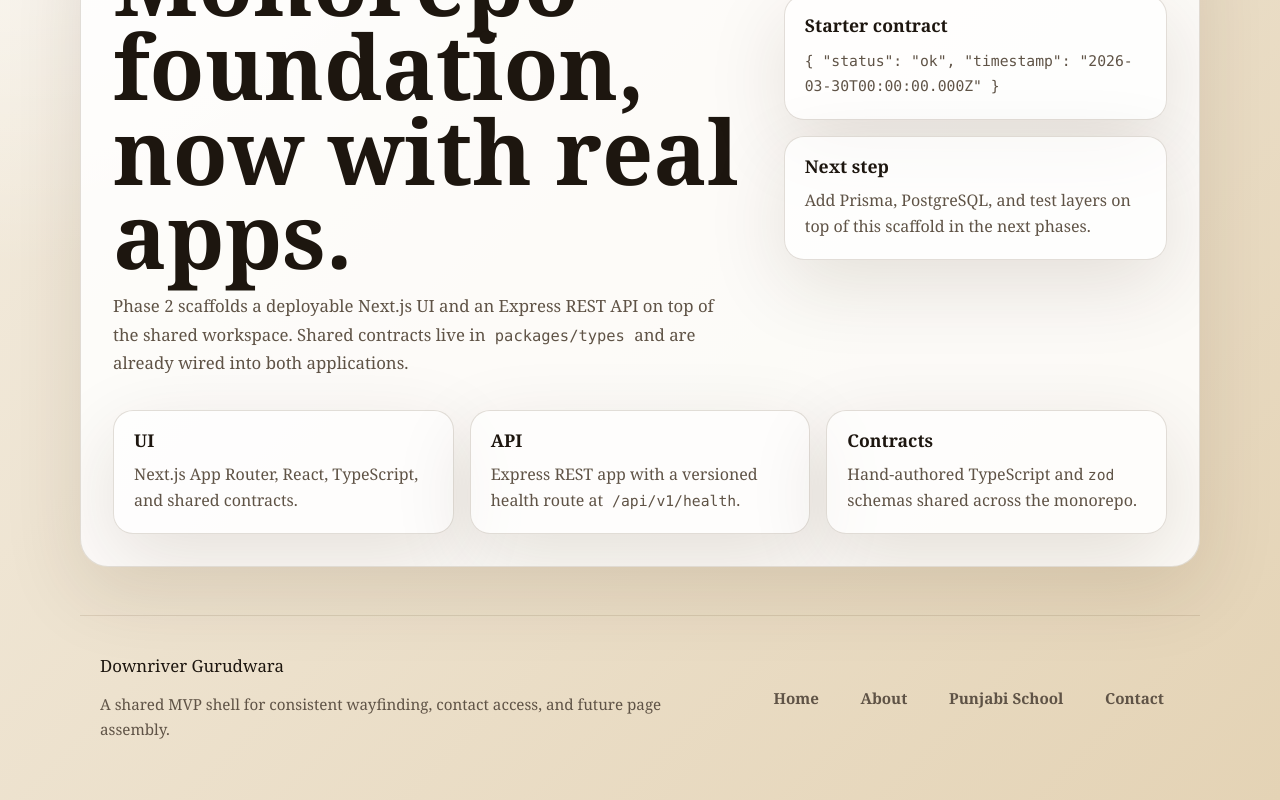
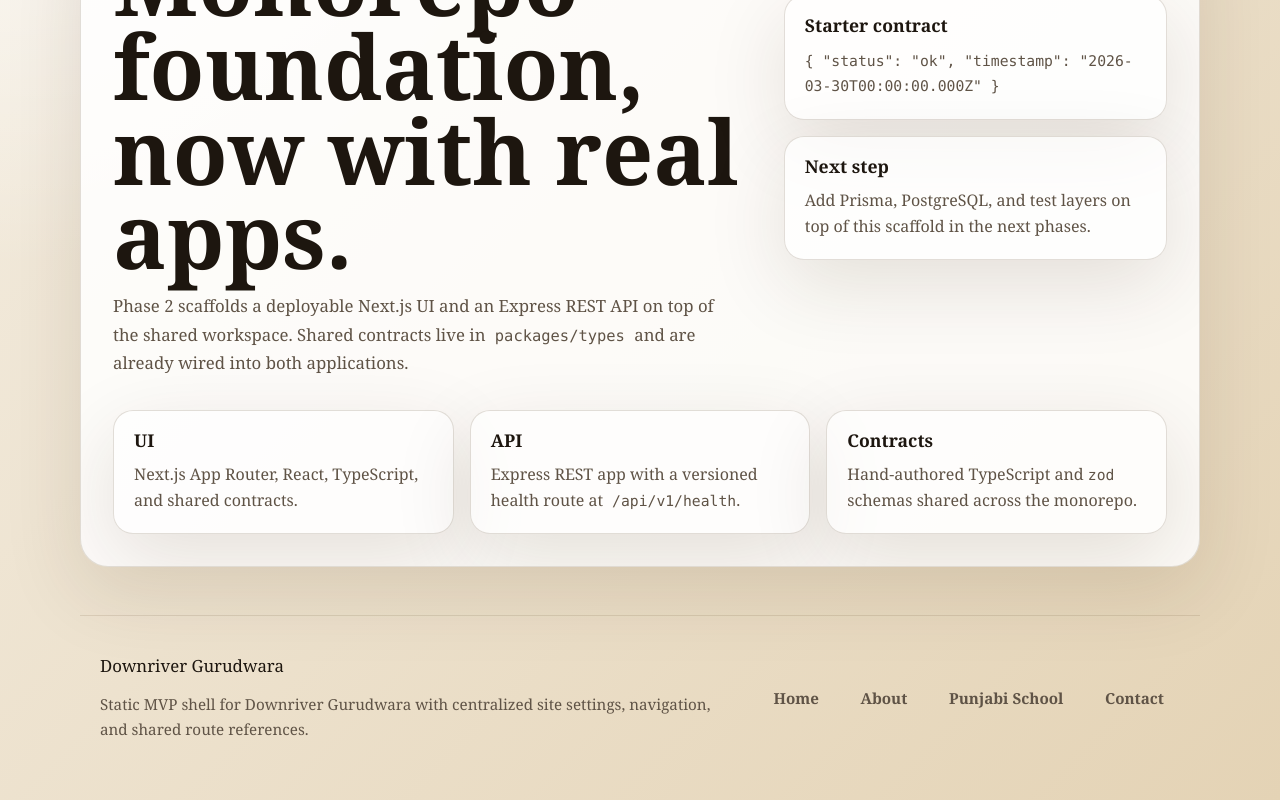
Before and after one commit to romiaujla/downriver-gdw-modernization, a Next.js app in the folder apps/ui/: page / in a window 1280 px wide. Shown: the part 310-1110 px from the top of the page. Built offline with nearby package versions, Linux system fonts and the light colour scheme.

Commit message:
chore: GRA-32 - centralize site settings and navigation (#15)
Co-authored-by: Ramanpreet Aujla <ramanpreetaujla@Ramanpreets-Mac-mini.local>

```diff
--- a/apps/ui/src/app/layout.tsx
+++ b/apps/ui/src/app/layout.tsx
@@ -3,12 +3,13 @@ import type { ReactNode } from "react";
 
 import { SiteFooter } from "../components/features/site-footer";
 import { SiteHeader } from "../components/features/site-header";
+import { siteConfig } from "../content/site-config";
 
 import "./globals.css";
 
 export const metadata: Metadata = {
-  title: "React Application Bootstrap",
-  description: "Monorepo bootstrap UI scaffold",
+  title: siteConfig.settings.shellName,
+  description: siteConfig.settings.description,
 };
 
 type RootLayoutProps = {
--- a/apps/ui/src/components/features/site-footer.tsx
+++ b/apps/ui/src/components/features/site-footer.tsx
@@ -1,21 +1,20 @@
 import Link from "next/link";
 
-import { siteNavigationItems } from "./site-navigation";
+import { siteConfig } from "../../content/site-config";
 
 export function SiteFooter() {
   return (
     <footer className="site-footer">
       <div className="site-footer-inner">
         <div className="site-footer-brand">
-          <p className="site-footer-title">Downriver Gurudwara</p>
+          <p className="site-footer-title">{siteConfig.settings.name}</p>
           <p className="site-footer-copy">
-            A shared MVP shell for consistent wayfinding, contact access, and
-            future page assembly.
+            {siteConfig.settings.description}
           </p>
         </div>
 
         <nav aria-label="Footer" className="site-footer-nav">
-          {siteNavigationItems.map((item) => (
+          {siteConfig.navigation.footer.map((item) => (
             <Link key={item.href} className="site-footer-link" href={item.href}>
               {item.label}
             </Link>
--- a/apps/ui/src/components/features/site-header.tsx
+++ b/apps/ui/src/components/features/site-header.tsx
@@ -1,21 +1,23 @@
 import Link from "next/link";
 
-import { siteNavigationItems } from "./site-navigation";
+import { siteConfig } from "../../content/site-config";
 
 export function SiteHeader() {
   return (
     <header className="site-header">
       <div className="site-header-inner">
         <Link className="site-brand" href="/">
-          <span className="site-brand-mark">DG</span>
+          <span className="site-brand-mark">{siteConfig.settings.shortName}</span>
           <span className="site-brand-copy">
-            <span className="site-brand-title">Downriver Gurudwara</span>
-            <span className="site-brand-subtitle">Modernization MVP</span>
+            <span className="site-brand-title">{siteConfig.settings.name}</span>
+            <span className="site-brand-subtitle">
+              {siteConfig.settings.subtitle}
+            </span>
           </span>
         </Link>
 
         <nav aria-label="Primary" className="site-nav-desktop">
-          {siteNavigationItems.map((item) => (
+          {siteConfig.navigation.header.map((item) => (
             <Link
               key={item.href}
               className={[
@@ -34,7 +36,7 @@ export function SiteHeader() {
         <details className="site-nav-mobile">
           <summary className="site-nav-toggle">Menu</summary>
           <nav aria-label="Mobile primary" className="site-nav-mobile-panel">
-            {siteNavigationItems.map((item) => (
+            {siteConfig.navigation.header.map((item) => (
               <Link
                 key={item.href}
                 className={[
--- a/apps/ui/src/components/features/site-navigation.ts
+++ /dev/null
@@ -1,12 +0,0 @@
-export type SiteNavigationItem = {
-  href: string;
-  label: string;
-  emphasize?: boolean;
-};
-
-export const siteNavigationItems: SiteNavigationItem[] = [
-  { href: "/", label: "Home" },
-  { href: "/about", label: "About" },
-  { href: "/punjabi-school", label: "Punjabi School" },
-  { href: "/contact", label: "Contact", emphasize: true },
-];
--- /dev/null
+++ b/apps/ui/src/content/site-config.ts
@@ -0,0 +1,90 @@
+import { SiteConfigSchema } from "@repo/types";
+
+const routeReferences = {
+  home: {
+    href: "/",
+    label: "Home",
+    summary:
+      "Primary landing page for first-time visitors and the main entry point for core calls to action.",
+  },
+  about: {
+    href: "/about",
+    label: "About",
+    summary:
+      "Core informational story for the Gurudwara that helps visitors build trust before reaching out.",
+  },
+  punjabiSchool: {
+    href: "/punjabi-school",
+    label: "Punjabi School",
+    summary:
+      "Dedicated informational destination for Punjabi School details in the MVP.",
+  },
+  contact: {
+    href: "/contact",
+    label: "Contact",
+    summary:
+      "Primary inquiry destination that absorbs general contact, join intent, and WhatsApp-style outreach for the MVP.",
+  },
+} as const;
+
+export const siteConfig = SiteConfigSchema.parse({
+  settings: {
+    name: "Downriver Gurudwara",
+    shortName: "DG",
+    shellName: "Downriver Gurudwara Modernization MVP",
+    subtitle: "Modernization MVP",
+    description:
+      "Static MVP shell for Downriver Gurudwara with centralized site settings, navigation, and shared route references.",
+  },
+  navigation: {
+    header: [
+      {
+        href: routeReferences.home.href,
+        label: routeReferences.home.label,
+        routeKey: "home",
+      },
+      {
+        href: routeReferences.about.href,
+        label: routeReferences.about.label,
+        routeKey: "about",
+      },
+      {
+        href: routeReferences.punjabiSchool.href,
+        label: routeReferences.punjabiSchool.label,
+        routeKey: "punjabiSchool",
+      },
+      {
+        href: routeReferences.contact.href,
+        label: routeReferences.contact.label,
+        routeKey: "contact",
+        emphasize: true,
+      },
+    ],
+    footer: [
+      {
+        href: routeReferences.home.href,
+        label: routeReferences.home.label,
+        routeKey: "home",
+      },
+      {
+        href: routeReferences.about.href,
+        label: routeReferences.about.label,
+        routeKey: "about",
+      },
+      {
+        href: routeReferences.punjabiSchool.href,
+        label: routeReferences.punjabiSchool.label,
+        routeKey: "punjabiSchool",
+      },
+      {
+        href: routeReferences.contact.href,
+        label: routeReferences.contact.label,
+        routeKey: "contact",
+      },
+    ],
+  },
+  references: {
+    routes: routeReferences,
+    primaryContactRoute: "contact",
+  },
+});
--- /dev/null
+++ b/packages/types/src/common/site-config.ts
@@ -0,0 +1,51 @@
+import { z } from "zod";
+
+export const SiteRouteKeySchema = z.enum([
+  "home",
+  "about",
+  "punjabiSchool",
+  "contact",
+]);
+
+export type SiteRouteKey = z.infer<typeof SiteRouteKeySchema>;
+
+export const SiteNavigationItemSchema = z.object({
+  href: z.string().min(1),
+  label: z.string().min(1),
+  routeKey: SiteRouteKeySchema,
+  emphasize: z.boolean().optional(),
+});
+
+export type SiteNavigationItem = z.infer<typeof SiteNavigationItemSchema>;
+
+export const SiteReferenceSchema = z.object({
+  href: z.string().min(1),
+  label: z.string().min(1),
+  summary: z.string().min(1),
+});
+
+export type SiteReference = z.infer<typeof SiteReferenceSchema>;
+
+export const SiteSettingsSchema = z.object({
+  name: z.string().min(1),
+  shortName: z.string().min(1),
+  shellName: z.string().min(1),
+  subtitle: z.string().min(1),
+  description: z.string().min(1),
+});
+
+export type SiteSettings = z.infer<typeof SiteSettingsSchema>;
+
+export const SiteConfigSchema = z.object({
+  settings: SiteSettingsSchema,
+  navigation: z.object({
+    header: z.array(SiteNavigationItemSchema).min(1),
+    footer: z.array(SiteNavigationItemSchema).min(1),
+  }),
+  references: z.object({
+    routes: z.record(SiteRouteKeySchema, SiteReferenceSchema),
+    primaryContactRoute: SiteRouteKeySchema,
+  }),
+});
+
+export type SiteConfig = z.infer<typeof SiteConfigSchema>;
--- a/packages/types/src/index.ts
+++ b/packages/types/src/index.ts
@@ -1 +1,2 @@
 export * from "./common/health.js";
+export * from "./common/site-config.js";
```
